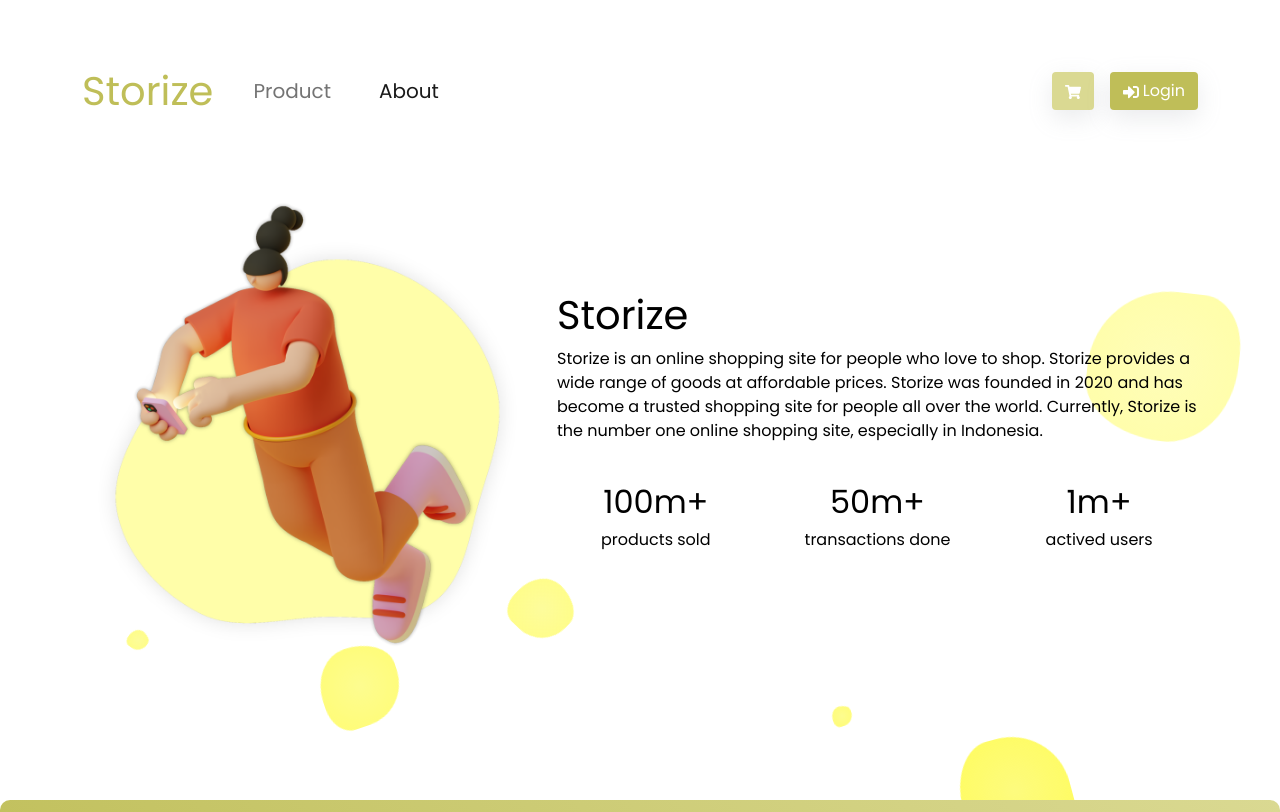
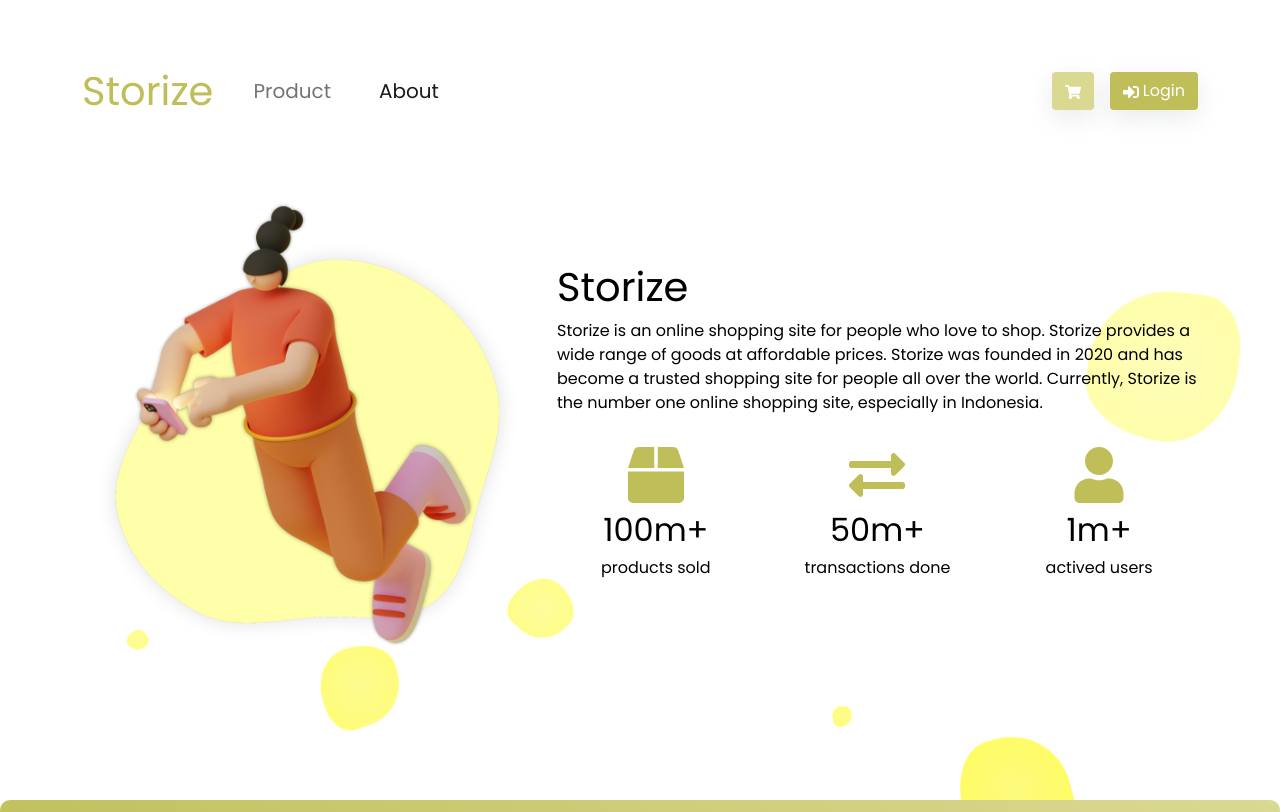
Before and after one commit to leonardo-lim/storize-next-ts, a Next.js app: page /about in a window 1280 px wide. Shown: the top 812 px of the page. Built offline with nearby package versions, Linux system fonts and the light colour scheme.

Commit message:
Fix icon for about page

```diff
--- a/pages/about.tsx
+++ b/pages/about.tsx
@@ -1,6 +1,7 @@
 import type { NextPage } from 'next';
 import Head from 'next/head';
 import Image from 'next/image';
+import { FaBox, FaExchangeAlt, FaUser } from 'react-icons/fa';
 
 const About: NextPage = () => {
     return (
@@ -21,17 +22,17 @@ const About: NextPage = () => {
                         </div>
                         <div className="row">
                             <div className="col-4 text-center">
-                                <h1><i className="fa fa-box fa-2x text-gold"></i></h1>
+                                <h1><FaBox size={56} className="text-gold" /></h1>
                                 <h2>100m+</h2>
                                 <h6>products sold</h6>
                             </div>
                             <div className="col-4 text-center">
-                                <h1><i className="fa fa-exchange fa-2x text-gold"></i></h1>
+                                <h1><FaExchangeAlt size={56} className="text-gold" /> </h1>
                                 <h2>50m+</h2>
                                 <h6>transactions done</h6>
                             </div>
                             <div className="col-4 text-center">
-                                <h1><i className="fa fa-user fa-2x text-gold"></i></h1>
+                                <h1><FaUser size={56} className="text-gold" /></h1>
                                 <h2>1m+</h2>
                                 <h6>actived users</h6>
                             </div>
```
